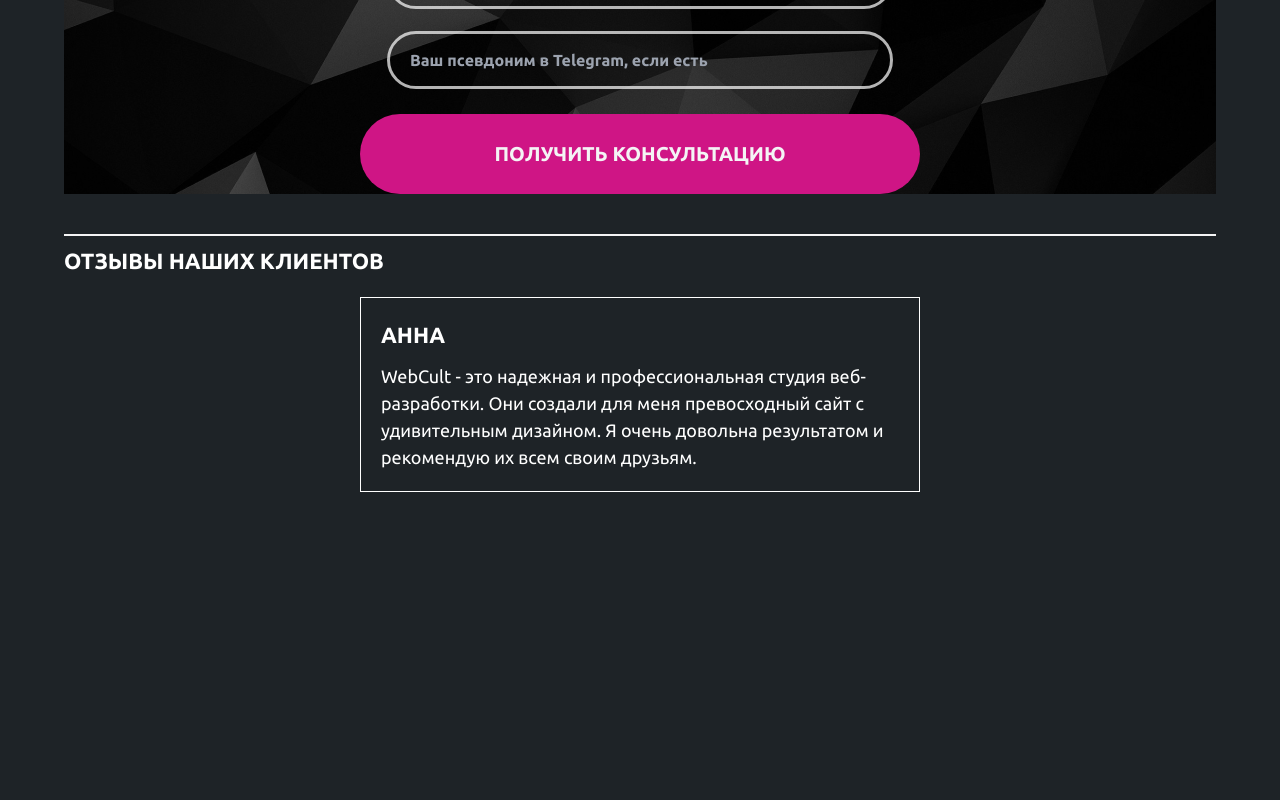
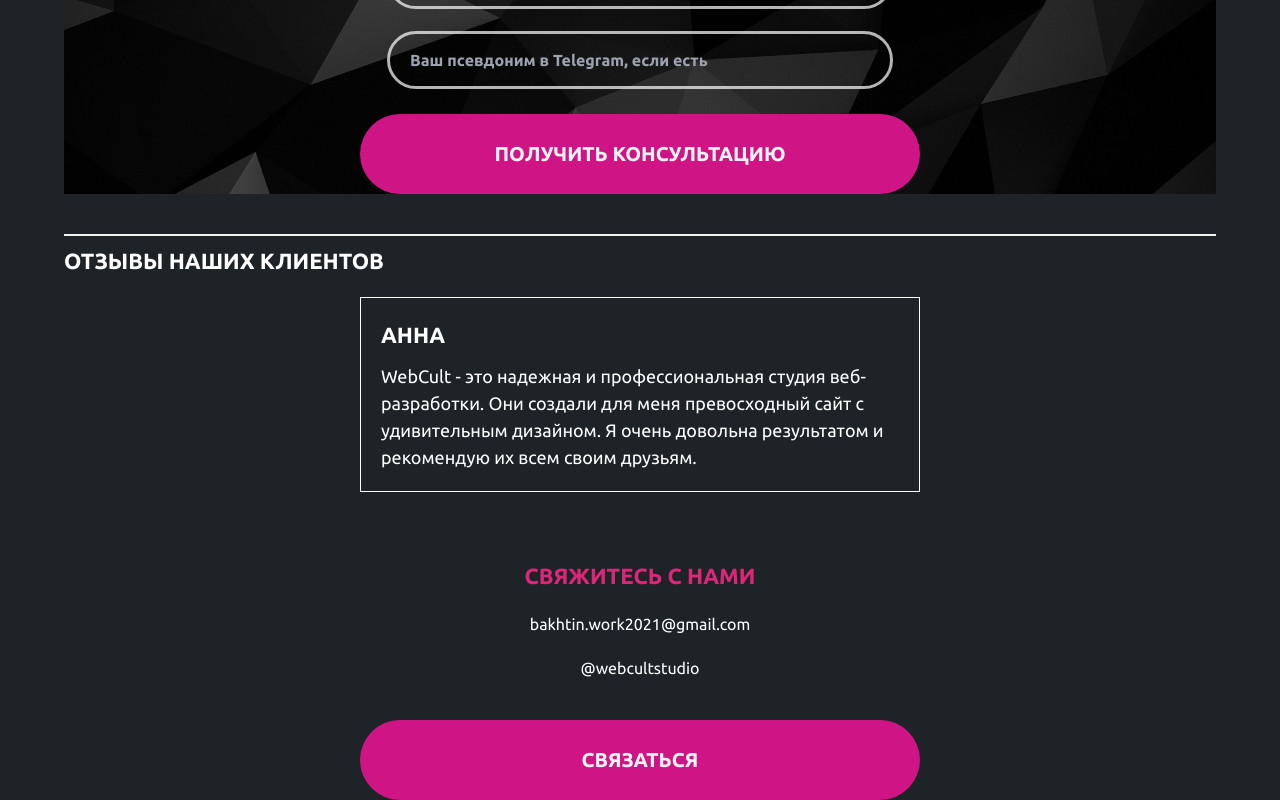
Before and after one commit to Prains/stdio, a Next.js app: page / in a window 1280 px wide. Shown: the part 5152-5952 px from the top of the page. Before the commit the page ends 5671 px from the top, so only its background shows below. Built offline with nearby package versions, Linux system fonts and the light colour scheme; no server answers.

Commit message:
add footer

```diff
--- a/app/layout.tsx
+++ b/app/layout.tsx
@@ -1,9 +1,10 @@
 import Header from "@/components/Header/Header";
 import "./globals.css";
+import Footer from "@/components/Footer/Footer";
 
 export const metadata = {
-  title: "Create Next App",
-  description: "Generated by create next app",
+  title: "Webcultstudio",
+  description: "Разработка сайтов, веб-приложений, сервисов",
 };
 
 export default function RootLayout({
@@ -16,6 +17,7 @@ export default function RootLayout({
       <body className="bg-[#1E2327] font-text text-white transition-all">
         <Header />
         {children}
+        <Footer />
       </body>
     </html>
   );
--- /dev/null
+++ b/components/Footer/Footer.tsx
@@ -0,0 +1,43 @@
+import Link from "next/link";
+import LinkButton from "../ui/Button";
+import { routes } from "@/utils/routes";
+import ContentZone from "../ui/ContentZone";
+
+const Footer = () => {
+  const contactsList = [
+    {
+      name: "bakhtin.work2021@gmail.com",
+      link: "mailto:bakhtin.work2021@gmail.com",
+    },
+    {
+      name: "@webcultstudio",
+      link: "https://t.me/webcultstudio",
+    },
+  ];
+  return (
+    <footer>
+      <ContentZone>
+        <article className="flex-center mt-10">
+          <ul className="flex-center-col gap-5">
+            <p className="text-bold !text-pink-600">Свяжитесь с нами</p>
+            {contactsList.map((item, index) => {
+              return (
+                <Link key={index} href={item.link} target="_blank">
+                  {item.name}
+                </Link>
+              );
+            })}
+          </ul>
+        </article>
+        <LinkButton
+          href={routes.popUpSendMessage}
+          className="mx-auto mt-10 h-10 md:h-20"
+        >
+          связаться
+        </LinkButton>
+      </ContentZone>
+    </footer>
+  );
+};
+
+export default Footer;
```
